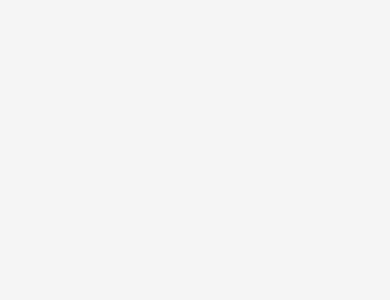
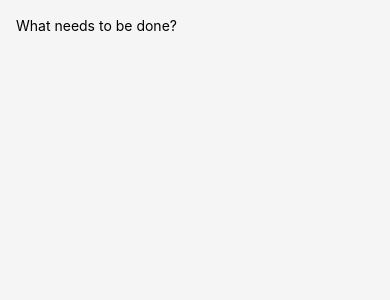
Before and after one commit to amychurchwell/React-Native-Todo, a React Native app: screen / in a window 390 px wide. Shown: the top 300 px of the page. Built offline with nearby package versions, Linux system fonts and the light colour scheme.

Commit message:
Add text input field and add todo to empty array on submit

```diff
--- a/app.js
+++ b/app.js
@@ -4,10 +4,37 @@ import Header from "./header";
 import Footer from "./footer";
 
 class App extends Component {
+  constructor(props) {
+    super(props);
+    this.state = {
+      value: "",
+      items: []
+    }
+    this.handleAddItem = this.handleAddItem.bind(this);
+  }
+  handleAddItem() {
+    if(!this.state.value) return;
+    const newItems = [
+      ...this.state.items,
+      {
+        key: Date.now(),
+        text: this.state.value,
+        complete: false
+      }
+    ]
+    this.setState({
+      items: newItems,
+      value: ""
+    })
+  }
   render() {
     return (
       <View style={styles.container}>
-        <Header />
+        <Header
+          value={this.state.value}
+          onAddItem={this.handleAddItem}
+          onChange={(value) => this.setState({ value })}
+        />
         <View style={styles.content}>
 
         </View>
--- a/header.js
+++ b/header.js
@@ -1,12 +1,35 @@
 import React, { Component } from 'react';
-import { View, Text, StyleSheet } from 'react-native';
+import { View, Text, StyleSheet, TextInput } from 'react-native';
 
 class Header extends Component {
   render() {
     return (
-      <View />
+      <View style={styles.header}>
+        <TextInput
+          value={this.props.value}
+          onChangeText={this.props.onChange}
+          onSubmitEditing={this.props.onAddItem}
+          placeholder="What needs to be done?"
+          blurOnSubmit={false}
+          returnKeyType="done"
+          style={styles.input}
+        />
+      </View>
     );
   }
 }
 
+const styles =StyleSheet.create({
+  header: {
+    paddingHorizontal: 16,
+    flexDirection: "row",
+    justifyContent: "space-around",
+    alignItems: "center"
+  },
+  input: {
+    flex: 1,
+    height: 50
+  }
+})
+
 export default Header;
```
